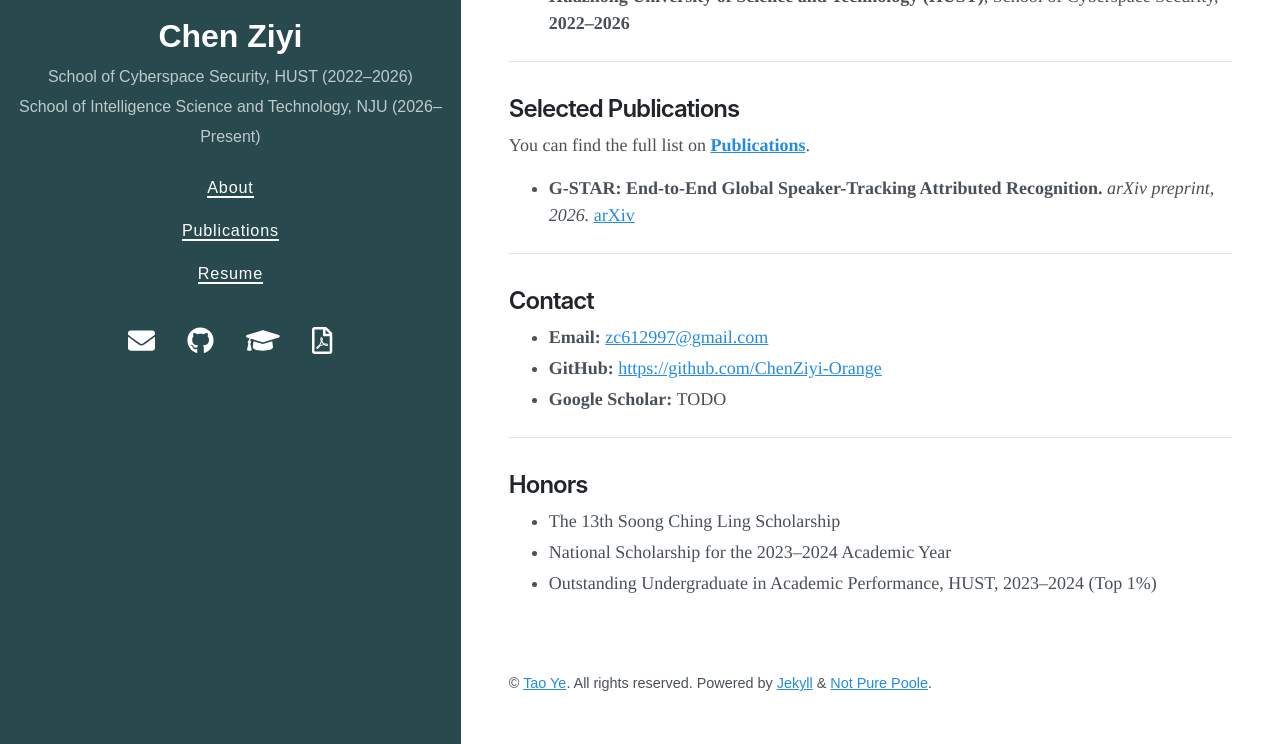
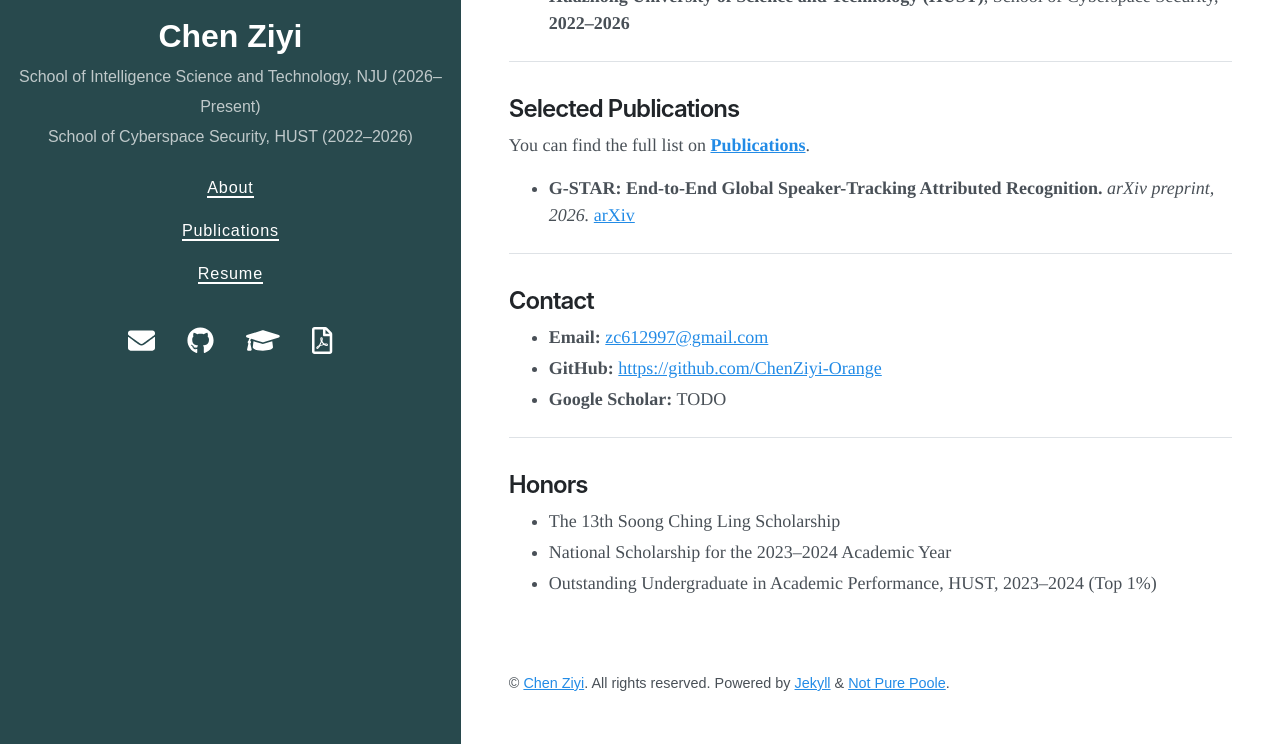
Before and after one commit to ChenZiyi-Orange/czy.github.io, a Jekyll site: the page built from index.md, in a window 1280 px wide and 1263 px high, cut to the strip 519-1263 px from the top of the window. Built offline with Jekyll 4.4.1, drawn with Linux system fonts in a browser that asks for light colours; nearby versions of some CDN libraries.

Commit message:
Update author information in _config.yml

```diff
--- a/_config.yml
+++ b/_config.yml
@@ -4,8 +4,8 @@
   # <a href="https://shuaiwang-nju.github.io/" target="_blank" rel="noopener">Prof. Shuai Wang</a>.
 title: Chen Ziyi
 description: >
-  School of Cyberspace Security, HUST (2022–2026)<br/>
-  School of Intelligence Science and Technology, NJU (2026–Present)
+  School of Intelligence Science and Technology, NJU (2026–Present)<br/>
+  School of Cyberspace Security, HUST (2022–2026)
 url: https://chenziyi-orange.github.io
 avatar: /czy.jpg
 paginate: 5
@@ -49,6 +49,6 @@ sass:
   style: :compressed
 
 author:
-  name: Tao Ye
+  name: Chen Ziyi
   url: https://github.com/ty0402/
   email: ty0402@gmail.com
```
